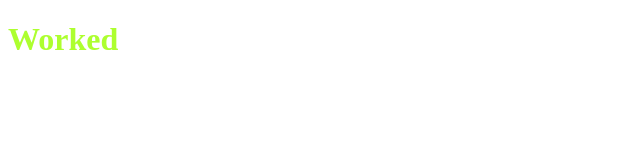
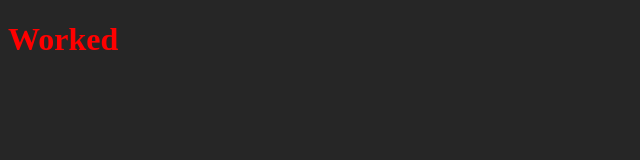
Before and after one commit to salvadoregunacci/git_test, a plain HTML site: page index.html in a window 1280 px wide. Shown: the whole page, without its empty margins (0-640 px from the left). Drawn offline with Linux system fonts and the light colour scheme.

Commit message:
add color

```diff
--- a/index.html
+++ b/index.html
@@ -8,8 +8,12 @@
     <title>Document</title>
 
     <style>
+        body {
+            background: #262626;
+        }
+
         h1 {
-            color: greenyellow;
+            color: red;
         }
     </style>
 </head>
```
